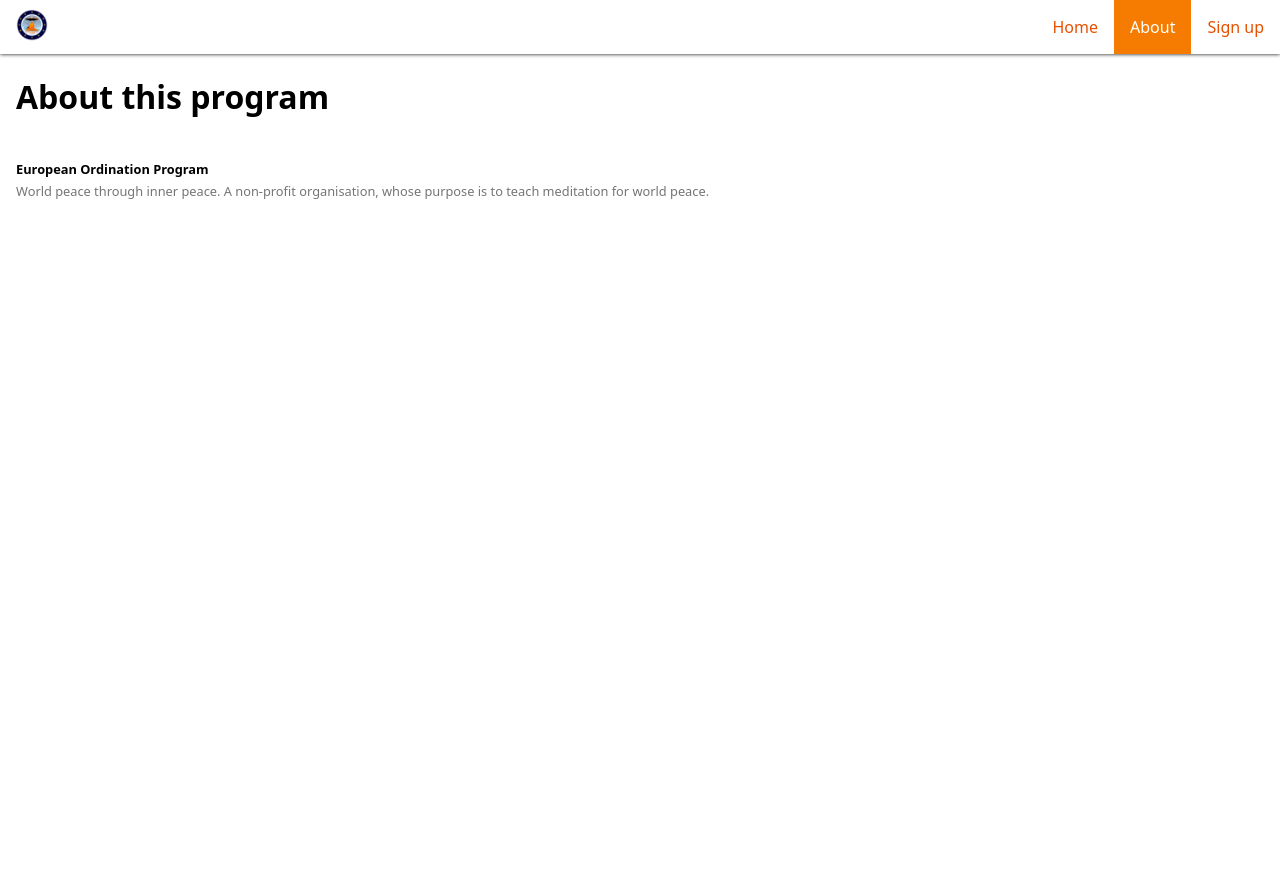
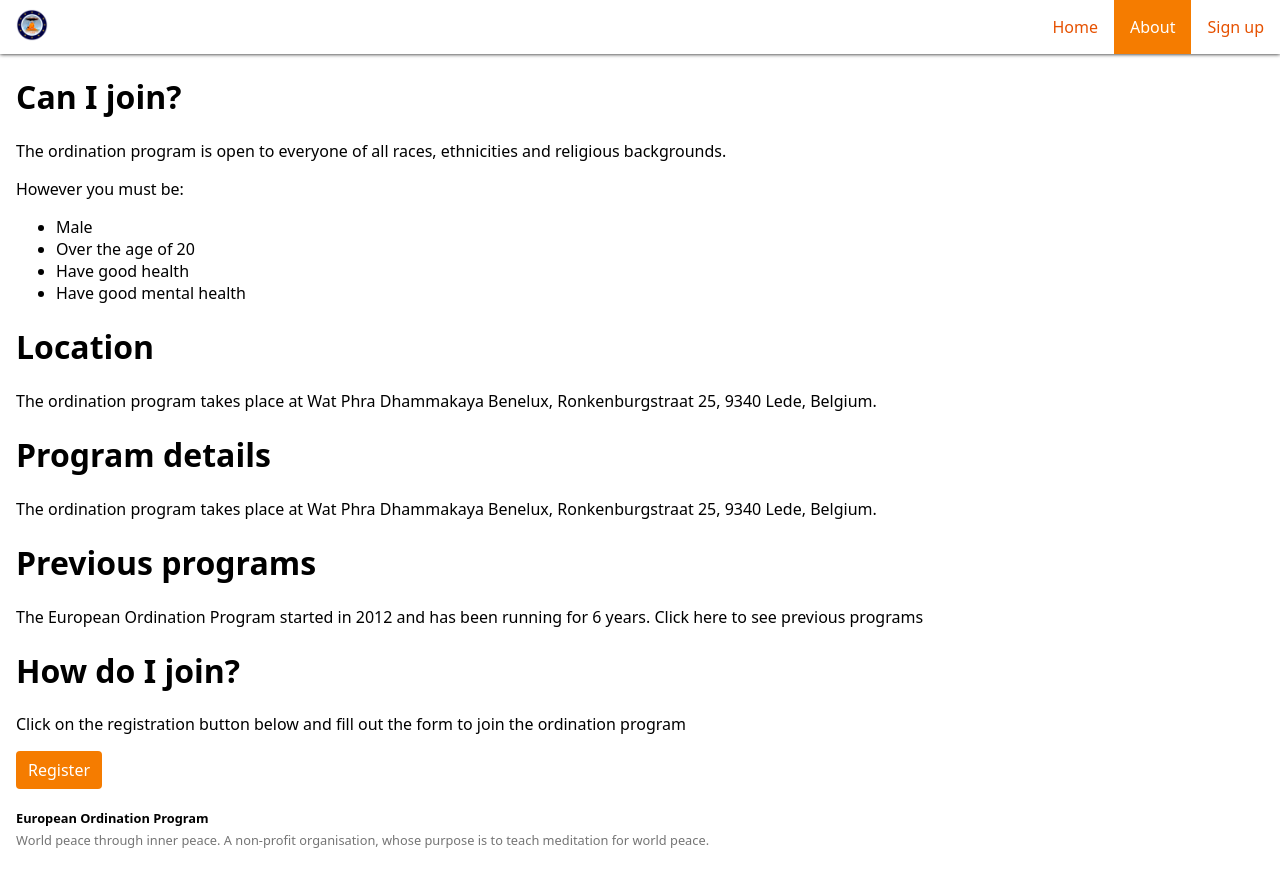
Before and after one commit to spicalous/eop-website, a Jekyll site: the page built from about.html, in a window 1280 px wide. Shown: the top 887 px of the page. Built offline with Jekyll 4.4.1, drawn with Linux system fonts in a browser that asks for light colours.

Commit message:
preliminary information in about section

```diff
--- a/about.html
+++ b/about.html
@@ -4,5 +4,45 @@
 layout: base
 ---
 <div class="row">
-  <h1>About this program</h1>
+  <h1>Can I join?</h1>
+  <p>
+    The ordination program is open to everyone of all races, ethnicities and religious backgrounds.
+  </p>
+  <div>
+    However you must be:
+    <ul>
+      <li>Male</li>
+      <li>Over the age of 20</li>
+      <li>Have good health</li>
+      <li>Have good mental health</li>
+    </ul>
+  </div>
 </div>
+<div class="row">
+  <h1>Location</h1>
+  <p>
+    The ordination program takes place at Wat Phra Dhammakaya Benelux, Ronkenburgstraat 25, 9340 Lede, Belgium.
+  </p>
+</div>
+<div class="row">
+  <h1>Program details</h1>
+  <p>
+    The ordination program takes place at Wat Phra Dhammakaya Benelux, Ronkenburgstraat 25, 9340 Lede, Belgium.
+  </p>
+</div>
+<div class="row">
+  <h1>Previous programs</h1>
+  <p>
+    The European Ordination Program started in 2012 and has been running for 6 years. Click here to see previous
+    programs
+  </p>
+</div>
+<div class="row">
+  <h1>How do I join?</h1>
+  <p>
+    Click on the registration button below and fill out the form to join the ordination program
+  </p>
+  <a class="btn btn-main" href="{{ "/sign-up/" | relative_url }}">
+    Register
+  </a>
+</div>
```
